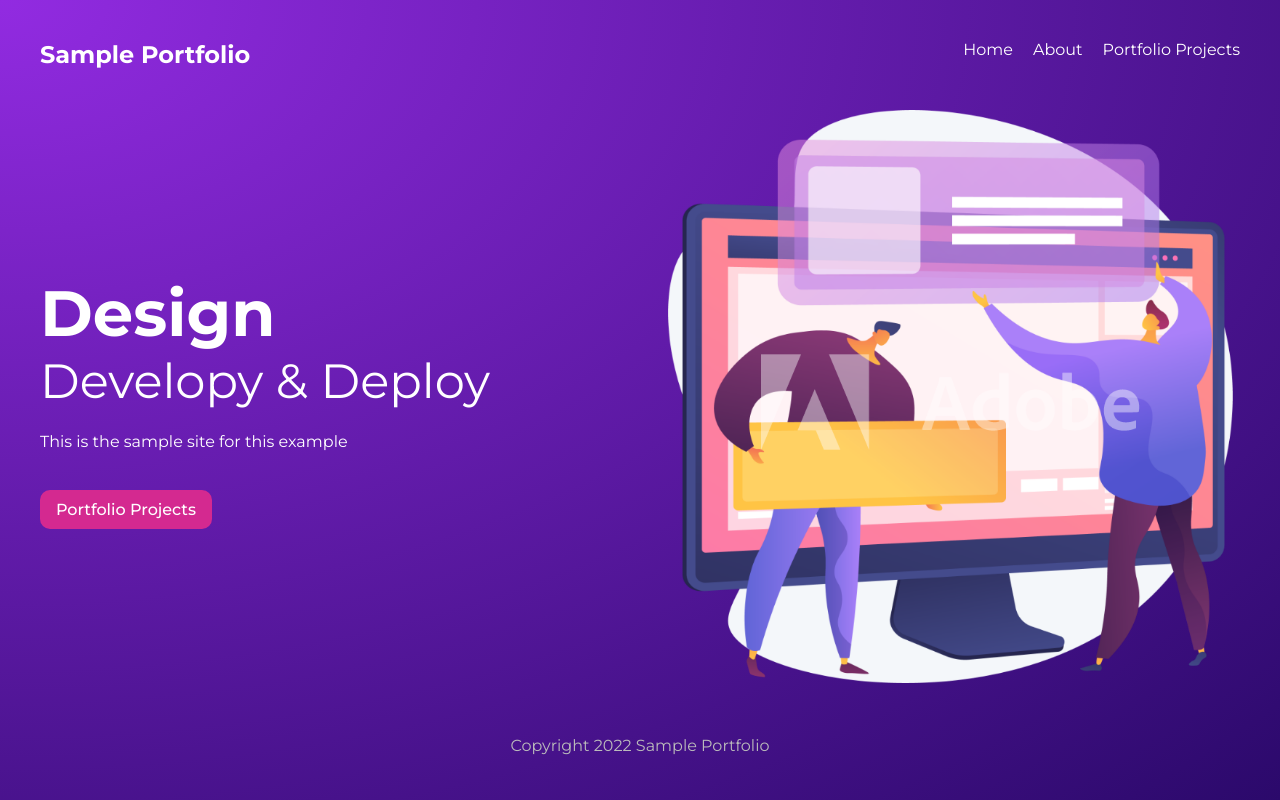
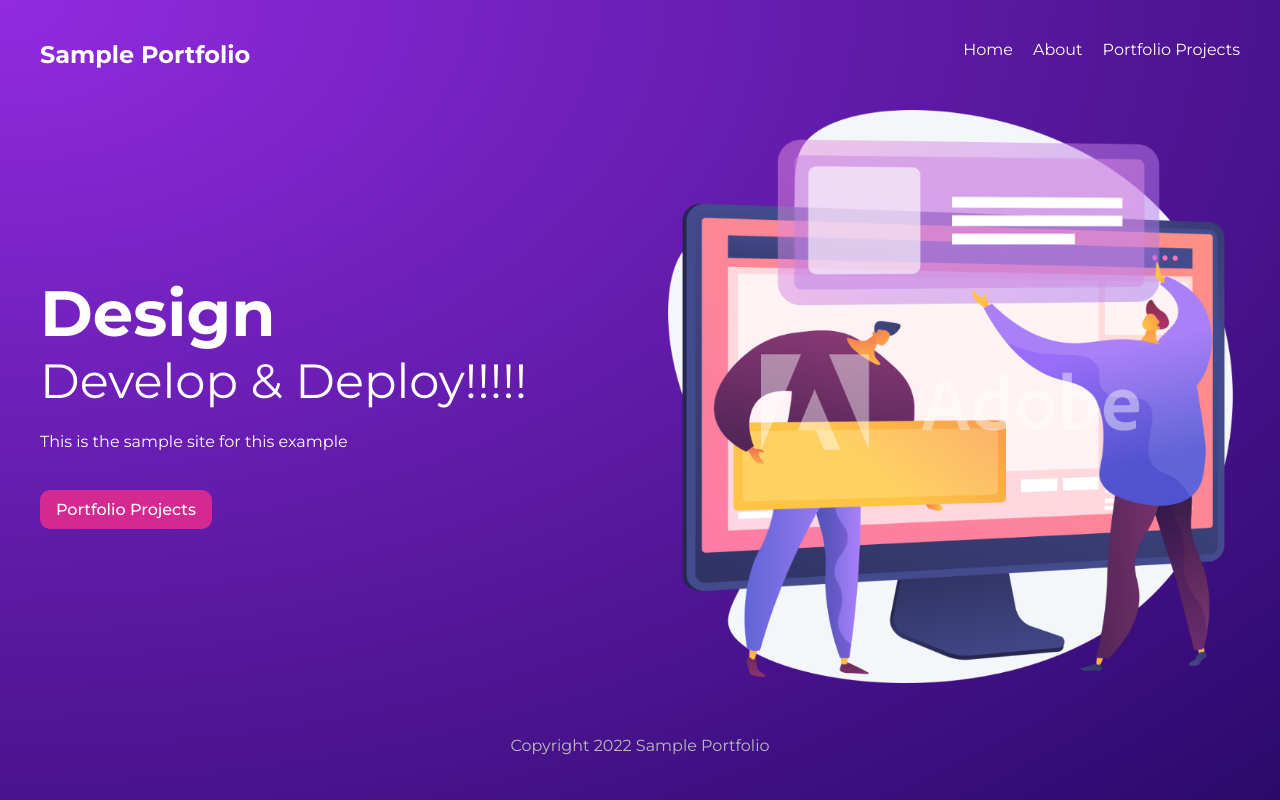
Before and after one commit to jitdiv/gatsby-tutorial, a Gatsby site: page / in a window 1280 px wide. Built offline with nearby package versions, Linux system fonts and the light colour scheme; Gatsby itself is replaced by a stand-in of ours.

Commit message:
Fixed typo and added text

```diff
--- a/src/pages/index.js
+++ b/src/pages/index.js
@@ -10,7 +10,7 @@ export default function Home({ data }) {
       <section className={header}>
         <div>
           <h2>Design</h2>
-          <h3> Developy & Deploy</h3>
+          <h3> Develop & Deploy!!!!!</h3>
           <p>This is the sample site for this example</p>
           <Link className={btn} to="/projects">
             Portfolio Projects
```
